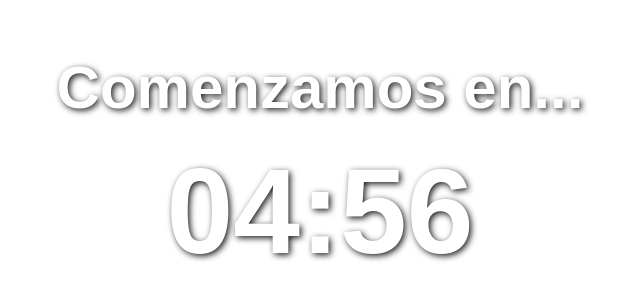
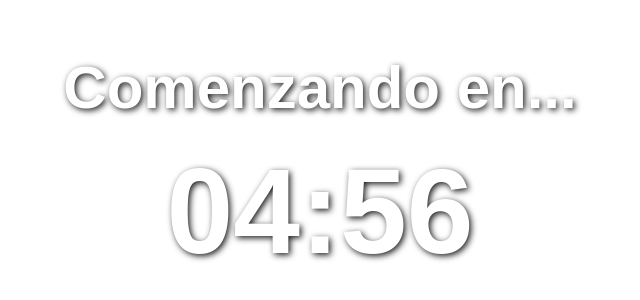
Before and after one commit to bryan1090/Streaming, a plain HTML site: page timer.html in a window 1280 px wide. Shown: the part 254-554 px from the top of the page, without its empty margins (320-960 px from the left). Drawn offline with Linux system fonts and the light colour scheme.

Commit message:
Cambia texto

```diff
--- a/timer.html
+++ b/timer.html
@@ -31,7 +31,7 @@
     </style>
 </head>
 <body>
-<h1 id="title">Comenzamos en...</h1>
+<h1 id="title">Comenzando en...</h1>
 
     <div id="timer">05:00</div>
     <script>
```
